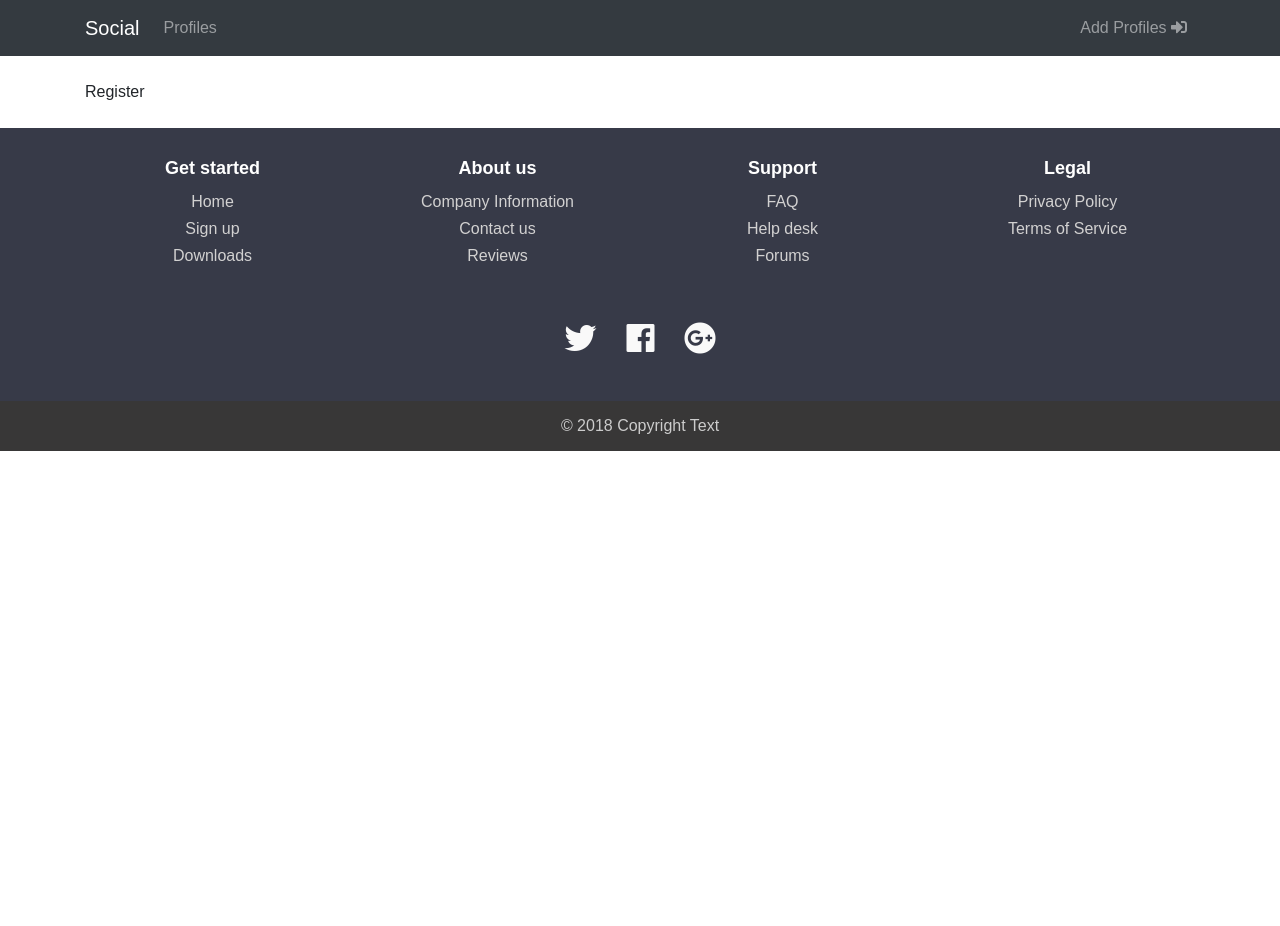
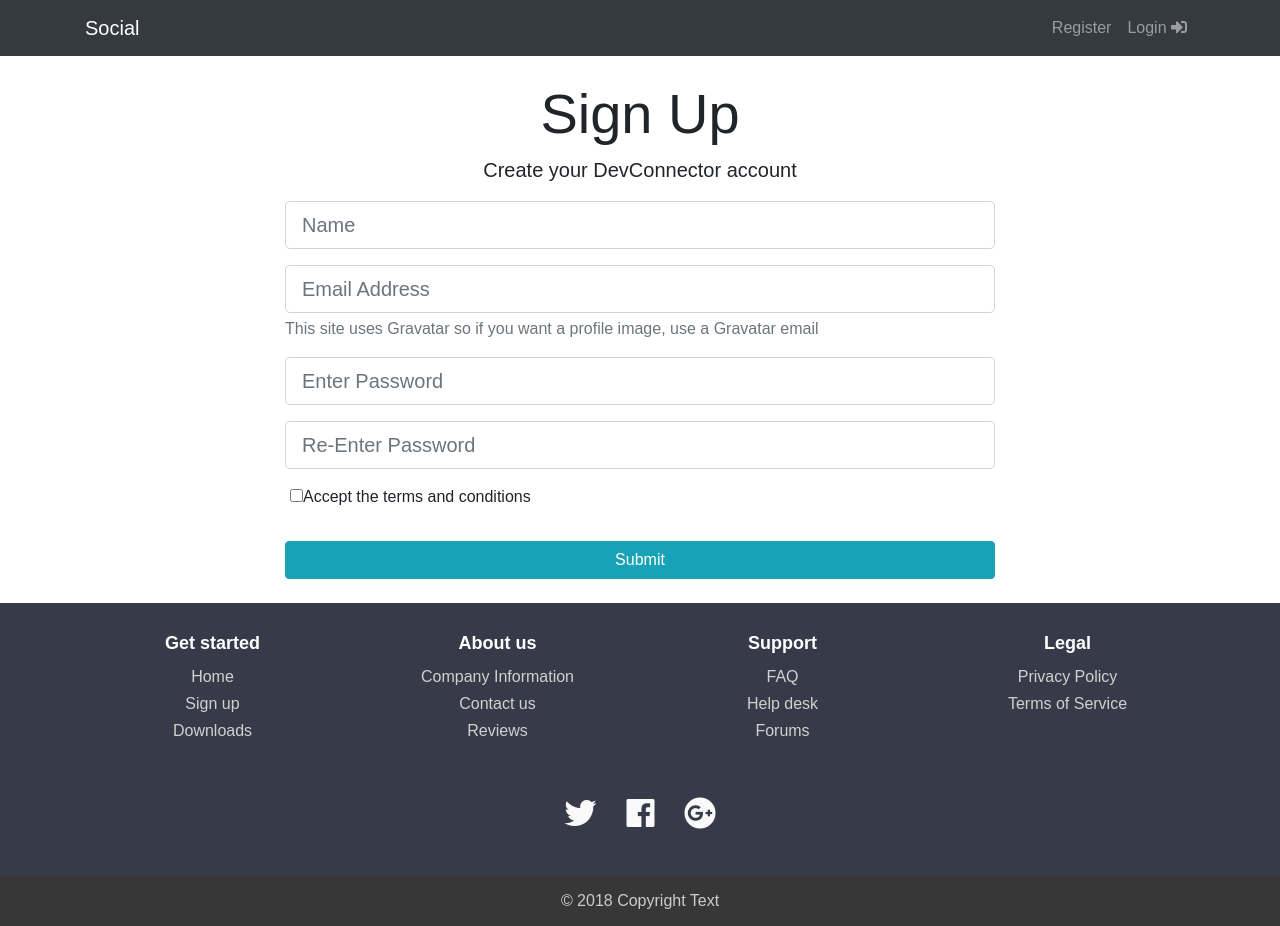
Before and after one commit to hardik-menger/social-media, a React (Create React App) app in the folder client/: page /register in a window 1280 px wide. Before the commit the page ends 800 px from the top, so only its background shows below. Built offline with nearby package versions, Linux system fonts and the light colour scheme.

Commit message:
blocked frontend

```diff
--- a/client/src/actions/authaction.js
+++ b/client/src/actions/authaction.js
@@ -1,11 +1,16 @@
-import { GET_ERRORS, SET_CURRENT_USER, SET_APP_AUTH } from "./types";
+import {
+  GET_ERRORS,
+  SET_CURRENT_USER,
+  SET_APP_AUTH,
+  REMOVE_USER
+} from "./types";
 import axios from "axios";
 import setAuthtoken from "../utils/setauthtoken";
 import jwt_decode from "jwt-decode";
 //register user
 export const registeruser = (userdata, history) => dispatch => {
   axios
-    .post("/api/users/register", userdata)
+    .post("http://localhost:3001/api/users/register", userdata)
     .then(res => {
       history.push("/login");
     })
@@ -48,7 +53,7 @@ export const loginapp = userdata => dispatch => {
       console.log(decoded);
       return dispatch({
         type: SET_APP_AUTH,
-        payload: decoded
+        payload: { ...decoded, token }
       });
     })
     .catch(err => {
@@ -67,7 +72,10 @@ export const setCurrentUser = user => {
 
 export const logout = () => {
   localStorage.removeItem("auth");
-  return setCurrentUser({});
+  localStorage.removeItem("jwttoken");
+  return {
+    type: REMOVE_USER
+  };
 };
 export const logoutapp = () => dispatch => {
   localStorage.removeItem("jwttoken");
--- a/client/src/actions/types.js
+++ b/client/src/actions/types.js
@@ -19,3 +19,4 @@ export const ADD_TO_POSTARRAY = "ADD_TO_POSTARRAY";
 export const REMOVE_FROM_POSTARRAY = "REMOVE_FROM_POSTARRAY";
 export const ADD_ALL_TO_POSTARRAY = "ADD_ALL_TO_POSTARRAY";
 export const SET_APP_AUTH = "SET_APP_AUTH";
+export const REMOVE_USER = "REMOVE_USER";
--- a/client/src/components/auth/login.js
+++ b/client/src/components/auth/login.js
@@ -35,11 +35,7 @@ class Login extends Component {
       email: this.state.email,
       password: this.state.password
     };
-    try {
-      this.props.loginapp(userData);
-    } catch (e) {
-      console.log(e);
-    }
+    this.props.loginapp(userData);
   }
 
   onChange(e) {
--- a/client/src/components/auth/register.js
+++ b/client/src/components/auth/register.js
@@ -1,8 +1,182 @@
 import React, { Component } from "react";
+import { connect } from "react-redux";
+import { registeruser } from "../../actions/authaction";
+import { withRouter } from "react-router-dom";
+import TextInput from "../common/textinput";
+class Register extends Component {
+  constructor(props) {
+    super(props);
+    this.state = {
+      name: "",
+      email: "",
+      password: "",
+      password2: "",
+      terms: false,
+      errors: {}
+    };
+    this.handleinputchange = this.handleinputchange.bind(this);
+  }
+  componentDidMount() {
+    if (this.props.auth.appAuth) {
+      this.props.history.push("/");
+    }
+  }
+  componentWillReceiveProps(nextProps) {
+    if (nextProps.errors) {
+      this.setState({ errors: nextProps.errors });
+    }
+  }
+  handleinputchange(event) {
+    let target = event.target;
+    let field = target.name;
+    let value = target.type === "checkbox" ? target.checked : target.value;
+    this.setState({ [field]: value });
+  }
+  handleSubmit(event) {
+    event.preventDefault();
+    // var counter = 0;
+    // if (this.state.name.length > 3) {
+    //   counter++;
+    //   const { password, ...state } = this.state.errors;
+    //   this.setState({ errors: state });
+    // } else {
+    //   setTimeout(() => {
+    //     this.setState({
+    //       errors: {
+    //         name: "name field is required"
+    //       }
+    //     });
+    //   }, 0.2);
+    // }
 
-class Register extends Component {
+    // //pass eval
+    // if (
+    //   this.state.password.match(
+    //     /^(?=.*[a-z])(?=.*[A-Z])(?=.*\d)(?=.*[$@$!%*?&])[A-Za-z\d$@$!%*?&]{8,}/
+    //   ) &&
+    //   this.state.password === this.state.password2
+    // ) {
+    //   counter++;
+    //   const { password, ...state } = this.state.errors;
+    //   this.setState({ errors: state });
+    // } else {
+    //   setTimeout(() => {
+    //     this.setState({
+    //       errors: {
+    //         password:
+    //           "passwords should be atleast 8 aplhanumeric characters with one special character"
+    //       }
+    //     });
+    //   }, 0.1);
+    // }
+
+    // //emailid eval
+    // if (
+    //   // eslint-disable-next-line
+    //   /^[\w\-\.\+]+\@[a-zA-Z0-9\.\-]+\.[a-zA-z0-9]{2,4}$/.test(this.state.email)
+    // ) {
+    //   counter++;
+    //   const { email, ...state } = this.state.errors;
+
+    //   this.setState({ errors: state });
+    // } else {
+    //   this.setState({
+    //     errors: { email: "this.emailid" }
+    //   });
+    // }
+    // if (this.state.terms) {
+    //   counter++;
+    // }
+    // if (counter === 4) {
+
+    const newUser = {
+      name: this.state.name,
+      email: this.state.email,
+      password: this.state.password,
+      password2: this.state.password2
+    };
+    this.props.registeruser(newUser, this.props.history);
+    //   counter = 0;
+    // } else {
+    //   counter = 0;
+    // }
+  }
   render() {
-    return <div>Register</div>;
+    const errors = this.state.errors;
+    return (
+      <div className="register">
+        <div className="container">
+          <div className="row">
+            <div className="col-md-8 m-auto">
+              <h1 className="display-4 text-center">Sign Up</h1>
+              <p className="lead text-center">
+                Create your DevConnector account
+              </p>
+              <form onSubmit={this.handleSubmit.bind(this)}>
+                <TextInput
+                  value={this.state.name}
+                  onChange={this.handleinputchange}
+                  type="text"
+                  error={errors.name}
+                  placeholder="Name"
+                  name="name"
+                />
+                <TextInput
+                  value={this.state.email}
+                  onChange={this.handleinputchange}
+                  type="email"
+                  error={errors.email}
+                  placeholder="Email Address"
+                  name="email"
+                  info="This site uses Gravatar so if you want a profile image, use
+                  a Gravatar email"
+                />
+                <TextInput
+                  value={this.state.password}
+                  onChange={this.handleinputchange}
+                  type="password"
+                  error={errors.password}
+                  placeholder="Enter Password"
+                  name="password"
+                />
+                <TextInput
+                  value={this.state.password2}
+                  onChange={this.handleinputchange}
+                  type="password"
+                  error={errors.password2}
+                  placeholder="Re-Enter Password"
+                  name="password2"
+                />
+                <div className="row">
+                  <label style={{ marginLeft: "20px" }}>
+                    <input
+                      autoComplete="given-name"
+                      type="checkbox"
+                      style={{ marginLeft: "20" }}
+                      checked={this.state.terms}
+                      onChange={this.handleinputchange}
+                      name="terms"
+                    />
+                    <span>Accept the terms and conditions</span>
+                  </label>
+                </div>
+
+                <input type="Submit" className="btn btn-info btn-block mt-4" />
+              </form>
+            </div>
+          </div>
+        </div>
+      </div>
+    );
   }
 }
-export default Register;
+const mapStateToProps = state => {
+  return {
+    auth: state.auth,
+    errors: state.error
+  };
+};
+export default connect(
+  mapStateToProps,
+  { registeruser }
+)(withRouter(Register));
--- a/client/src/components/layout/Navbar.js
+++ b/client/src/components/layout/Navbar.js
@@ -21,7 +21,7 @@ class Navbar extends Component {
       }
     });
   };
-  onlogout = () => {
+  onfblogout = () => {
     window.FB.logout(response => {
       console.log(response);
     });
@@ -59,7 +59,12 @@ class Navbar extends Component {
       }
     );
   };
-
+  onlogout = e => {
+    e.preventDefault();
+    console.log("test");
+    localStorage.removeItem("auth");
+    this.props.logout();
+  };
   render() {
     const modalDialog = {
       height: "30vh",
@@ -75,7 +80,23 @@ class Navbar extends Component {
       width: "100%",
       margin: "0px"
     };
+    const { appAuth } = this.props.auth;
     const authlinks = (
+      <ul className="navbar-nav ml-auto">
+        <li className="nav-item">
+          <Link to="/register" className="nav-link ">
+            Register
+          </Link>
+        </li>
+
+        <li className="nav-item">
+          <Link className="nav-link " to="/login">
+            Login <i className="fas fa-sign-in-alt" />
+          </Link>
+        </li>
+      </ul>
+    );
+    const loggedLinks = (
       <ul className="navbar-nav ml-auto">
         <li className="nav-item">
           <Link
@@ -84,9 +105,16 @@ class Navbar extends Component {
             data-toggle="modal"
             data-target="#addProfile"
           >
-            <span>
-              Add Profiles <i className="fas fa-sign-in-alt" />
-            </span>
+            <span>Add Social Logins</span>
+          </Link>
+        </li>
+        <li className="nav-item">
+          <Link
+            className="nav-link"
+            onClick={this.onlogout.bind(this)}
+            to="/login"
+          >
+            Logout
           </Link>
         </li>
       </ul>
@@ -108,14 +136,24 @@ class Navbar extends Component {
 
           <div className="collapse navbar-collapse" id="mobile-nav">
             <ul className="navbar-nav mr-auto">
-              <li className="nav-item">
+              <li
+                className="nav-item"
+                style={{ display: appAuth ? "list-item" : "none" }}
+              >
                 <Link className="nav-link" to="/pages">
-                  {" "}
+                  Add Profiles
+                </Link>
+              </li>
+              <li
+                className="nav-item"
+                style={{ display: appAuth ? "list-item" : "none" }}
+              >
+                <Link className="nav-link" to="/pages">
                   Profiles
                 </Link>
               </li>
             </ul>
-            {authlinks}
+            {appAuth ? loggedLinks : authlinks}
             <div
               className="modal fade nopadding loginboard"
               id="addProfile"
@@ -146,7 +184,7 @@ class Navbar extends Component {
                     {this.props.auth.isAuthenticated ? (
                       <button
                         className="btn btn-block btn-social btn-facebook"
-                        onClick={this.onlogout}
+                        onClick={this.onfblogout}
                       >
                         <span className="fab fa-facebook" />
                         <span> Logout from Facebook</span>
--- a/client/src/reducers/authReducer.js
+++ b/client/src/reducers/authReducer.js
@@ -1,4 +1,4 @@
-import { SET_CURRENT_USER, SET_APP_AUTH } from "../actions/types";
+import { SET_CURRENT_USER, SET_APP_AUTH, REMOVE_USER } from "../actions/types";
 import isEmpty from "../utils/validation";
 const initialState = {
   isAuthenticated: false,
@@ -15,6 +15,8 @@ export default (state = initialState, action) => {
         isAuthenticated: !isEmpty(action.payload),
         user: action.payload
       };
+    case REMOVE_USER:
+      return {};
     case SET_APP_AUTH:
       return {
         ...state,
```
